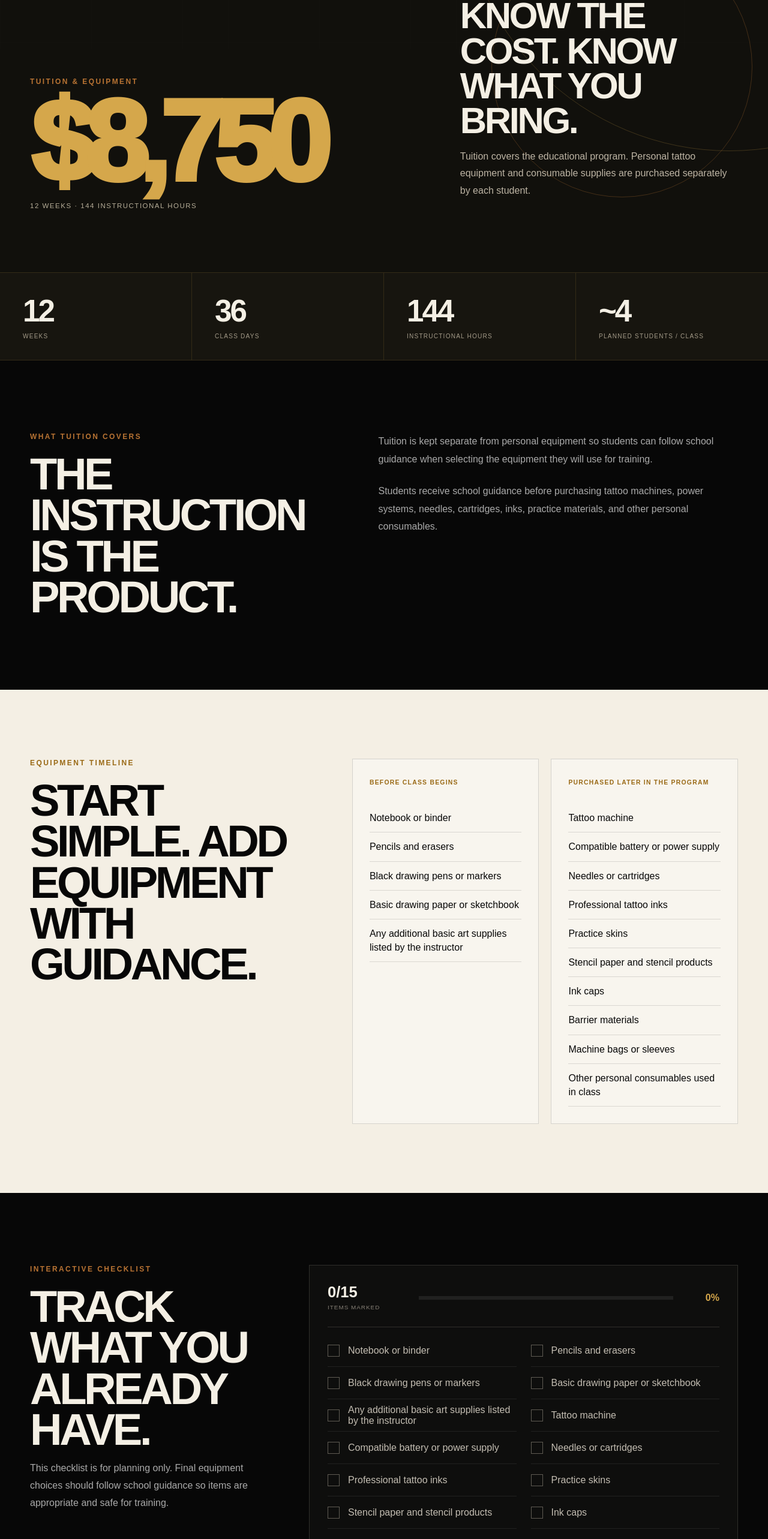
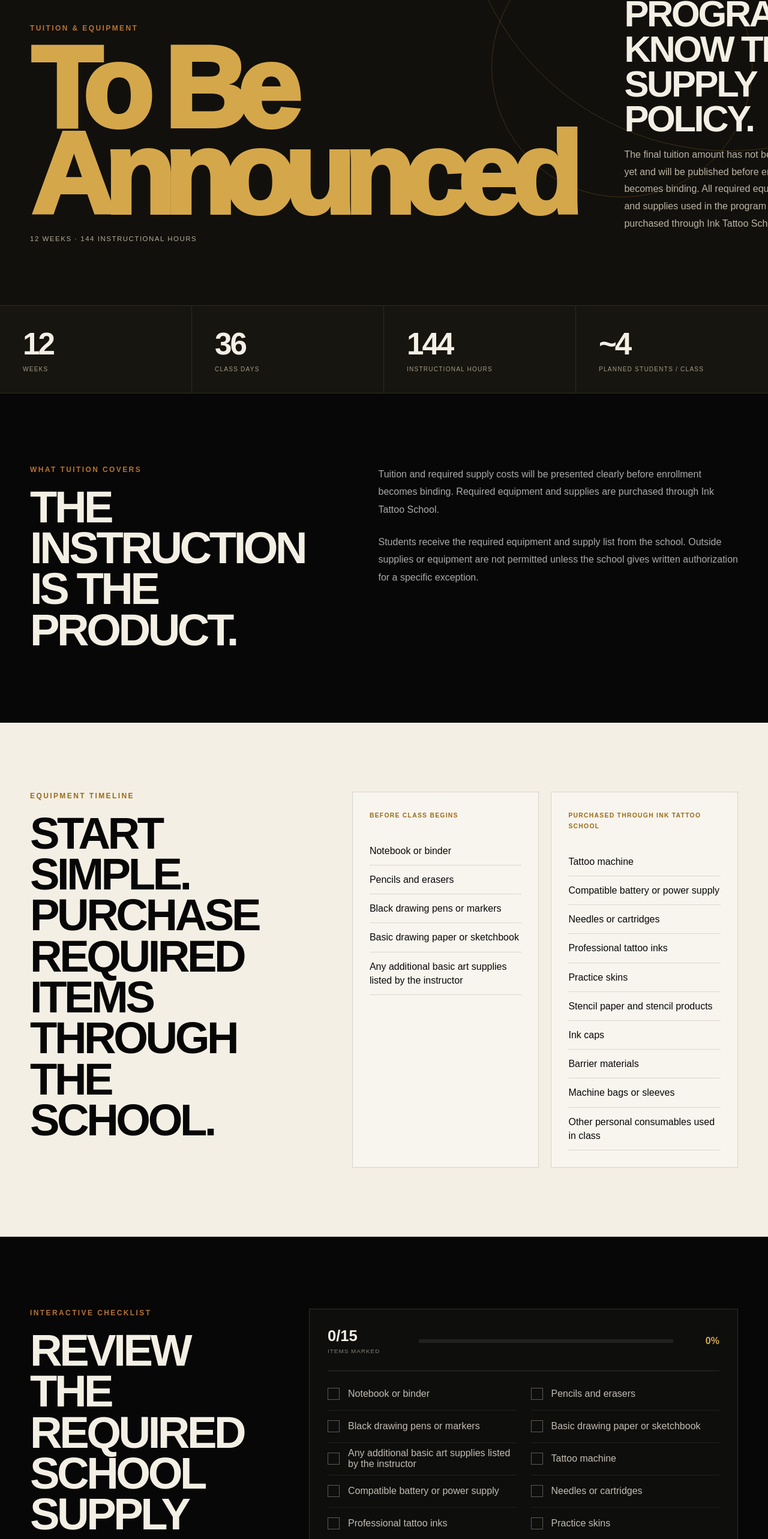
Before and after one commit to Adhco0543/tattoo_ink_school, a Next.js app: page /tuition in a window 1280 px wide. Shown: the part 234-2800 px from the top of the page at 60% size. Built offline with nearby package versions, Linux system fonts and the light colour scheme; no server answers.

Commit message:
Correct tuition page and school-only supply policy

```diff
--- a/app/tuition/page.tsx
+++ b/app/tuition/page.tsx
@@ -44,14 +44,13 @@ export default function TuitionPage() {
         <div className="shell tuition-hero-grid">
           <div>
             <p className="eyebrow">Tuition & equipment</p>
-            <h1>$8,750</h1>
+            <h1>To Be Announced</h1>
             <p className="tuition-hero-kicker">12 weeks · 144 instructional hours</p>
           </div>
           <div className="tuition-hero-copy">
-            <h2>Know the cost. Know what you bring.</h2>
+            <h2>Know the program. Know the supply policy.</h2>
             <p>
-              Tuition covers the educational program. Personal tattoo equipment and consumable
-              supplies are purchased separately by each student.
+              The final tuition amount has not been set yet and will be published before enrollment becomes binding. All required equipment and supplies used in the program must be purchased through Ink Tattoo School.
             </p>
           </div>
         </div>
@@ -71,12 +70,10 @@ export default function TuitionPage() {
         </div>
         <div>
           <p>
-            Tuition is kept separate from personal equipment so students can follow school guidance
-            when selecting the equipment they will use for training.
+            Tuition and required supply costs will be presented clearly before enrollment becomes binding. Required equipment and supplies are purchased through Ink Tattoo School.
           </p>
           <p>
-            Students receive school guidance before purchasing tattoo machines, power systems,
-            needles, cartridges, inks, practice materials, and other personal consumables.
+            Students receive the required equipment and supply list from the school. Outside supplies or equipment are not permitted unless the school gives written authorization for a specific exception.
           </p>
         </div>
       </section>
@@ -85,7 +82,7 @@ export default function TuitionPage() {
         <div className="shell equipment-stage-grid">
           <div>
             <p className="eyebrow">Equipment timeline</p>
-            <h2>Start simple. Add equipment with guidance.</h2>
+            <h2>Start simple. Purchase required items through the school.</h2>
           </div>
 
           <div className="equipment-columns">
@@ -96,7 +93,7 @@ export default function TuitionPage() {
               </ul>
             </article>
             <article>
-              <span className="equipment-phase">Purchased later in the program</span>
+              <span className="equipment-phase">Purchased through Ink Tattoo School</span>
               <ul>
                 {laterEquipment.map((item) => <li key={item}>{item}</li>)}
               </ul>
@@ -108,10 +105,9 @@ export default function TuitionPage() {
       <section className="shell checklist-section">
         <div className="checklist-intro">
           <p className="eyebrow">Interactive checklist</p>
-          <h2>Track what you already have.</h2>
+          <h2>Review the required school supply list.</h2>
           <p>
-            This checklist is for planning only. Final equipment choices should follow school
-            guidance so items are appropriate and safe for training.
+            This checklist shows the types of items students may need during training. Required items must be purchased through Ink Tattoo School so equipment and supplies meet the school’s training and safety standards.
           </p>
         </div>
         <EquipmentChecklist items={[...beforeClass, ...laterEquipment]} />
@@ -123,24 +119,21 @@ export default function TuitionPage() {
             <span>01</span>
             <h3>School approval</h3>
             <p>
-              The school may refuse equipment or supplies that appear unsafe, damaged,
-              contaminated, expired, counterfeit, incompatible, or inappropriate for training.
+              Only school-supplied or school-authorized equipment and supplies may be used in class. This supports consistency, compatibility, sanitation, and safety.
             </p>
           </article>
           <article>
             <span>02</span>
             <h3>Student ownership</h3>
             <p>
-              Student-purchased equipment remains the student&apos;s property. Students are
-              responsible for maintaining, storing, transporting, and replacing their own equipment.
+              Items purchased by a student through Ink Tattoo School remain the student&apos;s property unless a written purchase or rental agreement states otherwise. Students are responsible for care and storage of their personal equipment.
             </p>
           </article>
           <article>
             <span>03</span>
-            <h3>No required school purchase</h3>
+            <h3>School-only purchases</h3>
             <p>
-              Students are not required to buy personal tattoo equipment from the school unless
-              a future written policy specifically identifies an optional school purchase.
+              All required equipment, supplies, inks, cartridges, practice materials, and consumables must be purchased through Ink Tattoo School. Outside supplies are not permitted unless the school provides written authorization for a specific exception.
             </p>
           </article>
         </div>
```
